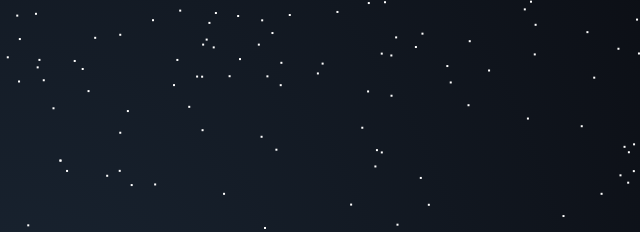
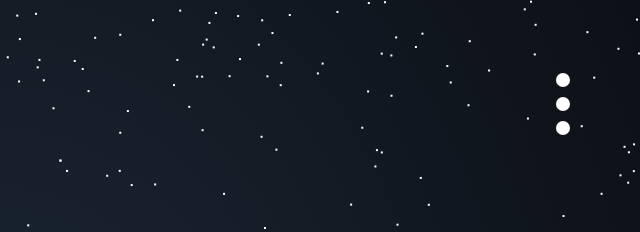
Before and after one commit to aluotianyi/test, a plain HTML site: page index.html in a window 1280 px wide. Shown: the part 343-575 px from the top of the page, 640-1280 px from the left. Drawn offline with Linux system fonts and the light colour scheme.

Commit message:
加入导航小圆点咯

```diff
--- a/css/index.css
+++ b/css/index.css
@@ -18,3 +18,27 @@ html,body {
     color:greenyellow;
     z-index: 999;
 }
+.menu-box{
+    position: fixed;
+    right:70px;
+    top:50%;
+    z-index:999;
+}
+.menu-box ul{
+    list-style: none;
+}
+.menu-box ul li a{
+    margin:10px 0px;
+    display: block;
+    text-decoration: none;
+    width:14px;
+    height:14px;
+    -webkit-border-radius: 50%;
+    -moz-border-radius: 50%;
+    border-radius: 50%;
+    background: white;
+    transition: 0.5s all;
+}
+.menu-box ul li a:hover{
+    transform: scale(1.1,1.1);
+}
--- a/index.html
+++ b/index.html
@@ -13,6 +13,13 @@
 </head>
 <body >
 <canvas id="canvas"></canvas>
+<div class="menu-box">
+    <ul id="fullpageMenu">
+        <li date-menuanchor='page1'><a href="#page1"></a></li>
+        <li date-menuanchor='page2'><a href="#page2"></a></li>
+        <li date-menuanchor='page3'><a href="#page3"></a></li>
+    </ul>
+</div>
 <div id="container">
     <div class="section">
        <div class="container-box">
@@ -32,7 +39,8 @@
 </div>
 <script>
     $('#container').fullpage({
-
+      anchors:['page1','page2','page3','page4'],
+      menu:"#fullpageMenu"
     });
 </script>
 <script src="./js/index.js"></script>
```
